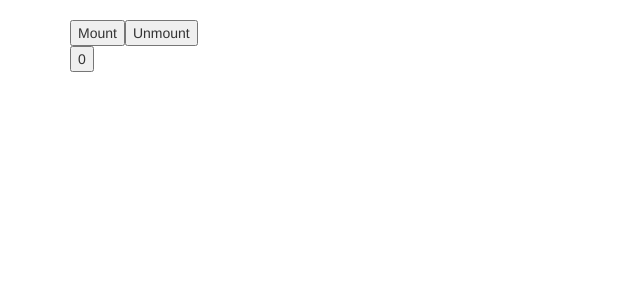
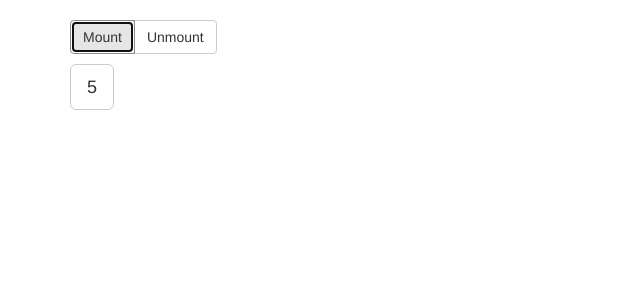
Before and after one commit to kthffmn/react-practice, a React app: page / in a window 1280 px wide. Both pictures are taken after a click on the button "Mount". Shown: the top 300 px of the page, without its empty margins (0-640 px from the left). Built offline with nearby package versions, Linux system fonts and the light colour scheme.

Commit message:
10: mounting usage

```diff
--- a/App.js
+++ b/App.js
@@ -11,17 +11,21 @@ class App extends React.Component {
     this.setState({val: this.state.val + 1})
   }
   componentWillMount() {
-    console.log("mounting")
+    this.setState({m: 2})
   }
   render(){
     console.log("rendering")
-    return <button onClick={this.update}>{this.state.val}</button>
+    return (
+      <div className="padding">
+        <button onClick={this.update} className="btn btn-default btn-lg">{this.state.val}</button>
+      </div>
+    );
   }
   componentDidMount() {
-    console.log("mounted")
+    this.inc = setInterval(this.update,500)
   }
   componentWillUnmount() {
-    console.log("bye")
+    clearInterval(this.inc)
   }
 }
 
@@ -35,9 +39,12 @@ class Wrapper extends React.Component {
     render() {
       return (
         <div>
-          <button onClick={this.mount.bind(this)}>Mount</button>
-          <button onClick={this.unmount.bind(this)}>Unmount</button>
-          <div id="a"></div>
+          <div className="btn-group">
+            <button onClick={this.mount.bind(this)} className="btn btn-default">Mount</button>
+            <button onClick={this.unmount.bind(this)} className="btn btn-default">Unmount</button>
+          </div>
+          <div id="a">
+          </div>
         </div>
       );
     }
--- a/styles/custom.css
+++ b/styles/custom.css
@@ -1,3 +1,7 @@
 .container {
   margin-top: 20px;
 }
+
+.padding {
+  padding: 10px 0px;
+}
```
